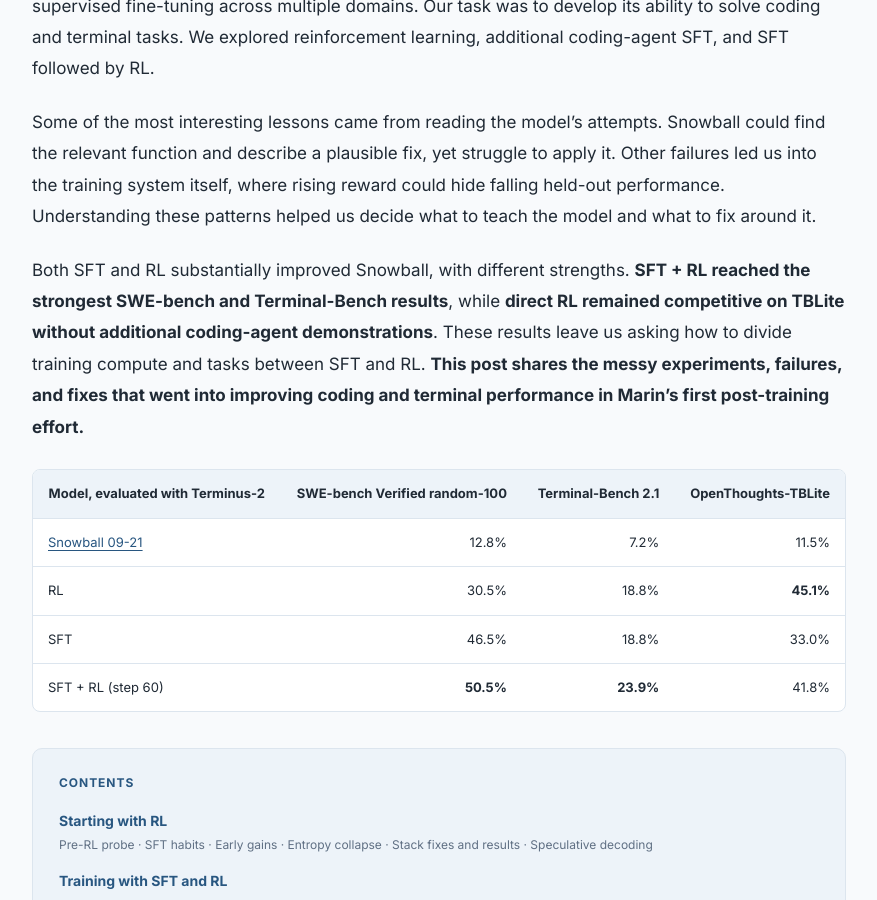
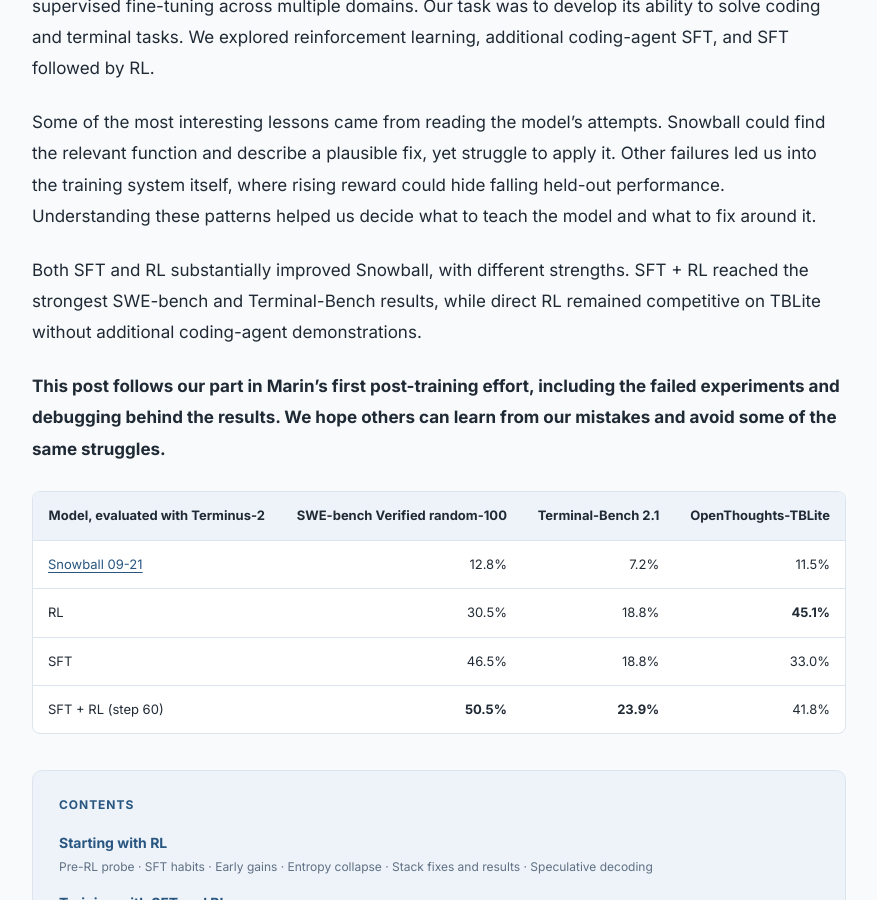
Before and after one commit to lukedhlee/lukedhlee.github.io, a Jekyll site: the page built from _posts/2026-10-21-turning-snowball-into-a-coding-agent.md, in a window 1280 px wide and 900 px high, scrolled down 1370 px. Shown: the whole window, without its empty margins (201-1078 px from the left). Built offline with Jekyll 4.4.1, drawn with Linux system fonts in a browser that asks for light colours.

Commit message:
Clarify intro ending and motivation for sharing failures

```diff
--- a/_posts/2026-10-21-turning-snowball-into-a-coding-agent.md
+++ b/_posts/2026-10-21-turning-snowball-into-a-coding-agent.md
@@ -31,7 +31,9 @@
 
 Some of the most interesting lessons came from reading the model’s attempts. Snowball could find the relevant function and describe a plausible fix, yet struggle to apply it. Other failures led us into the training system itself, where rising reward could hide falling held-out performance. Understanding these patterns helped us decide what to teach the model and what to fix around it.
 
-Both SFT and RL substantially improved Snowball, with different strengths. **SFT + RL reached the strongest SWE-bench and Terminal-Bench results**, while **direct RL remained competitive on TBLite without additional coding-agent demonstrations**. These results leave us asking how to divide training compute and tasks between SFT and RL. **This post shares the messy experiments, failures, and fixes that went into improving coding and terminal performance in Marin’s first post-training effort.**
+Both SFT and RL substantially improved Snowball, with different strengths. SFT + RL reached the strongest SWE-bench and Terminal-Bench results, while direct RL remained competitive on TBLite without additional coding-agent demonstrations.
+
+**This post follows our part in Marin’s first post-training effort, including the failed experiments and debugging behind the results. We hope others can learn from our mistakes and avoid some of the same struggles.**
 
 <div class="table-wrap" markdown="1">
 
```
